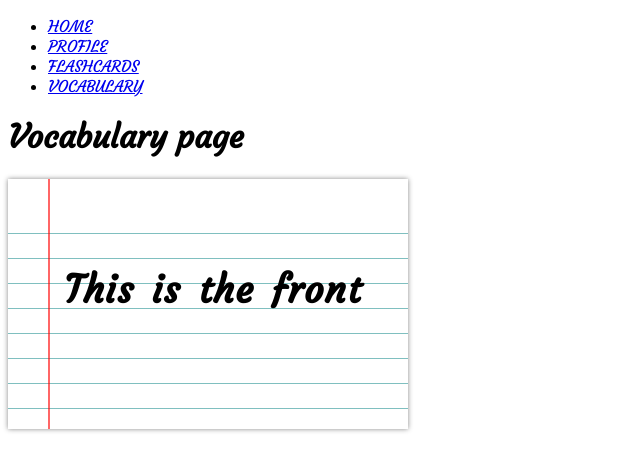
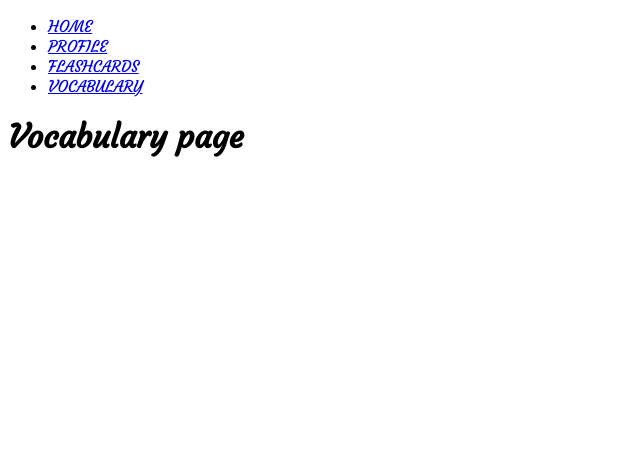
Before and after one commit to chatter-ladder/client, a React (Create React App) app: page /vocabulary in a window 1280 px wide. Shown: the top 470 px of the page, without its empty margins (0-640 px from the left). Built offline with nearby package versions, Linux system fonts and the light colour scheme.

Commit message:
Moved the Flashcard component to render in Flashcards component

```diff
--- a/src/containers/App.js
+++ b/src/containers/App.js
@@ -6,9 +6,6 @@ import Home from './pages/Home/Home';
 import Profile from './pages/Profile/Profile';
 import Flashcards from './pages/Flashcards/Flashcards';
 import Vocabulary from './pages/Vocabulary/Vocabulary';
-
-import Flashcard from '../components/Flashcard/Flashcard';
-
 
 // import './App.css';
 
@@ -21,7 +18,6 @@ class App extends Component {
           <Route path='/profile' component={Profile} />
           <Route path='/flashcards' component={Flashcards} />
           <Route path='/vocabulary' component={Vocabulary} />
-        <Flashcard />
       </>
     );
   }
--- a/src/containers/pages/Flashcards/Flashcards.js
+++ b/src/containers/pages/Flashcards/Flashcards.js
@@ -1,8 +1,13 @@
 import React from 'react';
+
+import Flashcard from '../../../components/Flashcard/Flashcard';
 
 const Flashcards = () => {
   return (
-    <h1>Flashcards page</h1>
+    <>
+      <h1>Flashcards page</h1>
+      <Flashcard />
+    </>
   )
 }
 
--- a/src/containers/pages/Vocabulary/Vocabulary.js
+++ b/src/containers/pages/Vocabulary/Vocabulary.js
@@ -2,7 +2,7 @@ import React from 'react';
 
 const Vocabulary = () => {
   return (
-    <h1>Vocabulary page</h1>
+      <h1>Vocabulary page</h1>
   )
 }
 
```
